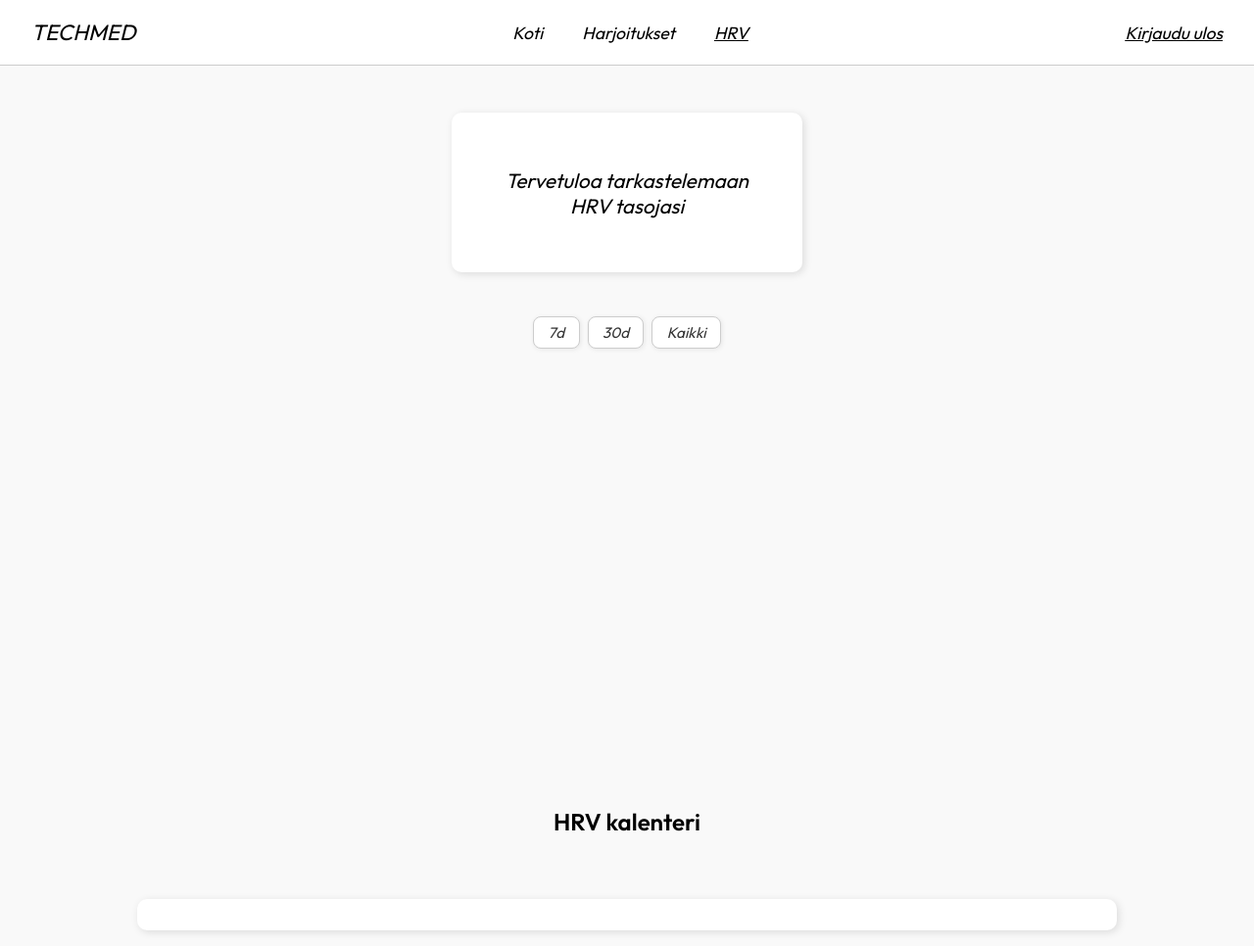
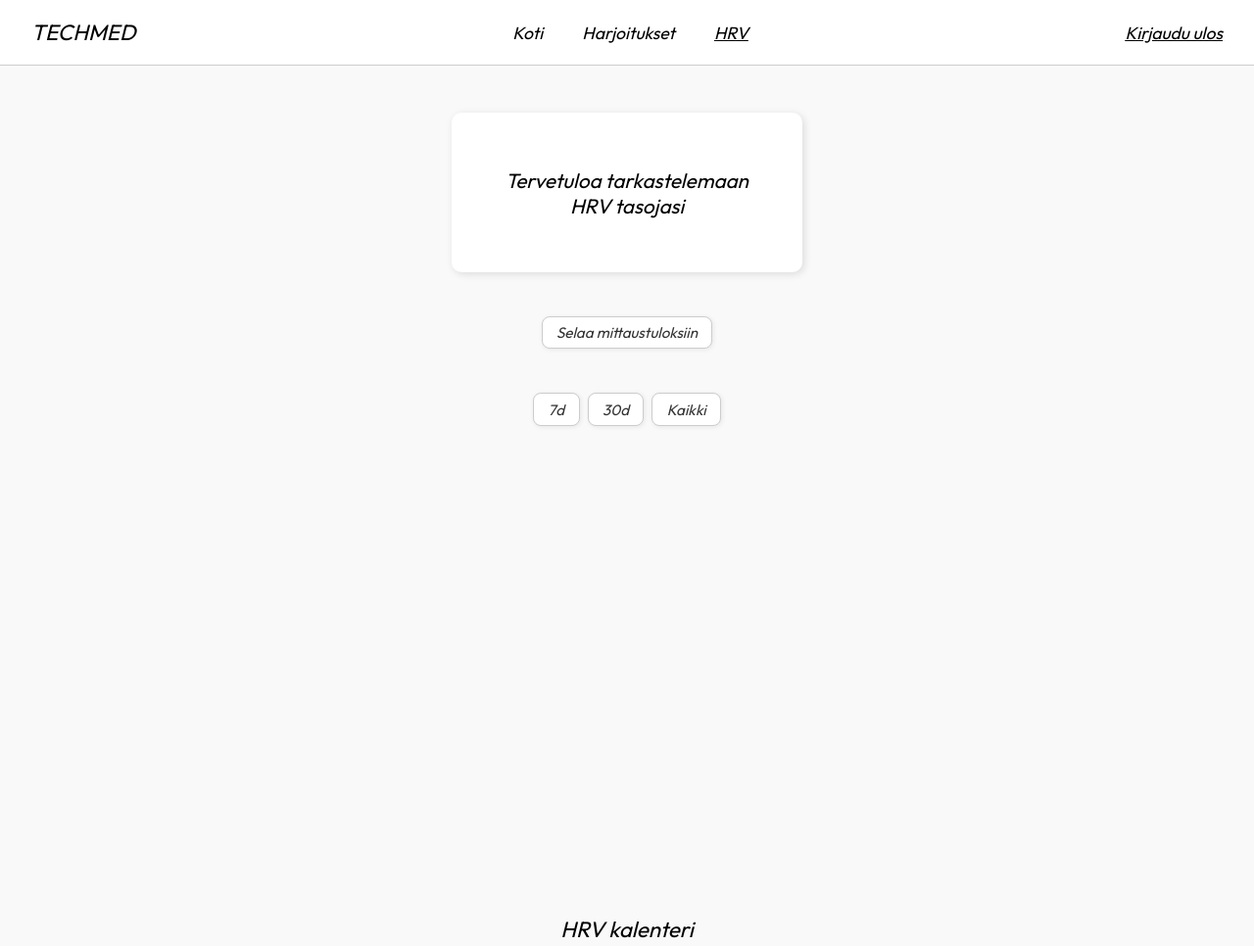
Before and after one commit to Lefthandclaw/Techmed, a website: page sovellus/frontend/hrv.html in a window 1280 px wide. Shown: the top 966 px of the page at 98% size. Drawn offline with nearby package versions, Linux system fonts and the light colour scheme; some packages are replaced by stand-ins of ours; no server answers; sample sign-in values are in the browser's storage; a script that the page names is missing.

Commit message:
pikku juttuja

```diff
--- a/sovellus/frontend/hrv.css
+++ b/sovellus/frontend/hrv.css
@@ -317,3 +317,12 @@ body {
     color: white;
     border-color: #4484c9;
   }
+
+  h2 {
+    font-family: 'Outfit', sans-serif;
+    font-style: italic;
+    font-size: 1.4rem;
+    font-weight: 400;
+    text-align: center;
+    margin-top: 2rem;
+  }
--- a/sovellus/frontend/hrv.html
+++ b/sovellus/frontend/hrv.html
@@ -29,6 +29,11 @@
     <div class="card welcome center">
       <p><em>Tervetuloa tarkastelemaan<br>HRV tasojasi </em></p>
     </div>
+
+    <div class="buttons">
+      <button onclick="scrollToBottom()">Selaa mittaustuloksiin</button>
+    </div>
+
 
     <pre>GET http://localhost:3000/api/kubios/user-info</pre>
       <button class="get_user_info">Get user info</button>
--- a/sovellus/frontend/hrv.js
+++ b/sovellus/frontend/hrv.js
@@ -301,3 +301,7 @@ function drawFullCalendar(userData) {
 window.addEventListener('DOMContentLoaded', () => {
 	getUserData();
 });
+
+function scrollToBottom() {
+    window.scrollTo({ top: document.body.scrollHeight, behavior: 'smooth' });
+  }
```
Also changed, not shown: sovellus/frontend/home.html (+3 -3 lines).
